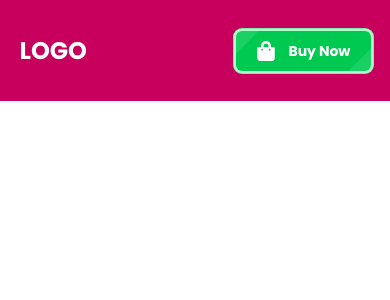
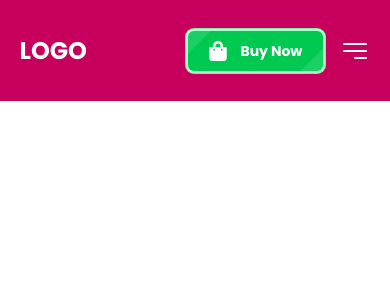
Before and after one commit to denisdiaconu/product-landing-page, a Next.js app: page / in a window 390 px wide. Shown: the top 300 px of the page. Built offline with nearby package versions, Linux system fonts and the light colour scheme.

Commit message:
Add menu bars to nav

```diff
--- a/components/Home/Navbar/Nav.tsx
+++ b/components/Home/Navbar/Nav.tsx
@@ -2,6 +2,7 @@ import { navLinks } from '@/constant/constant';
 import Link from 'next/link';
 import React from 'react';
 import { FaShoppingBag } from 'react-icons/fa';
+import { HiBars3BottomRight } from 'react-icons/hi2';
 
 const Nav = () => {
   return (
@@ -33,6 +34,7 @@ const Nav = () => {
               Buy Now
             </span>
           </a>
+          <HiBars3BottomRight className='text-white w-8 h-8 cursor-pointer lg:hidden'/>
         </div>
       </div>
     </div>
```
